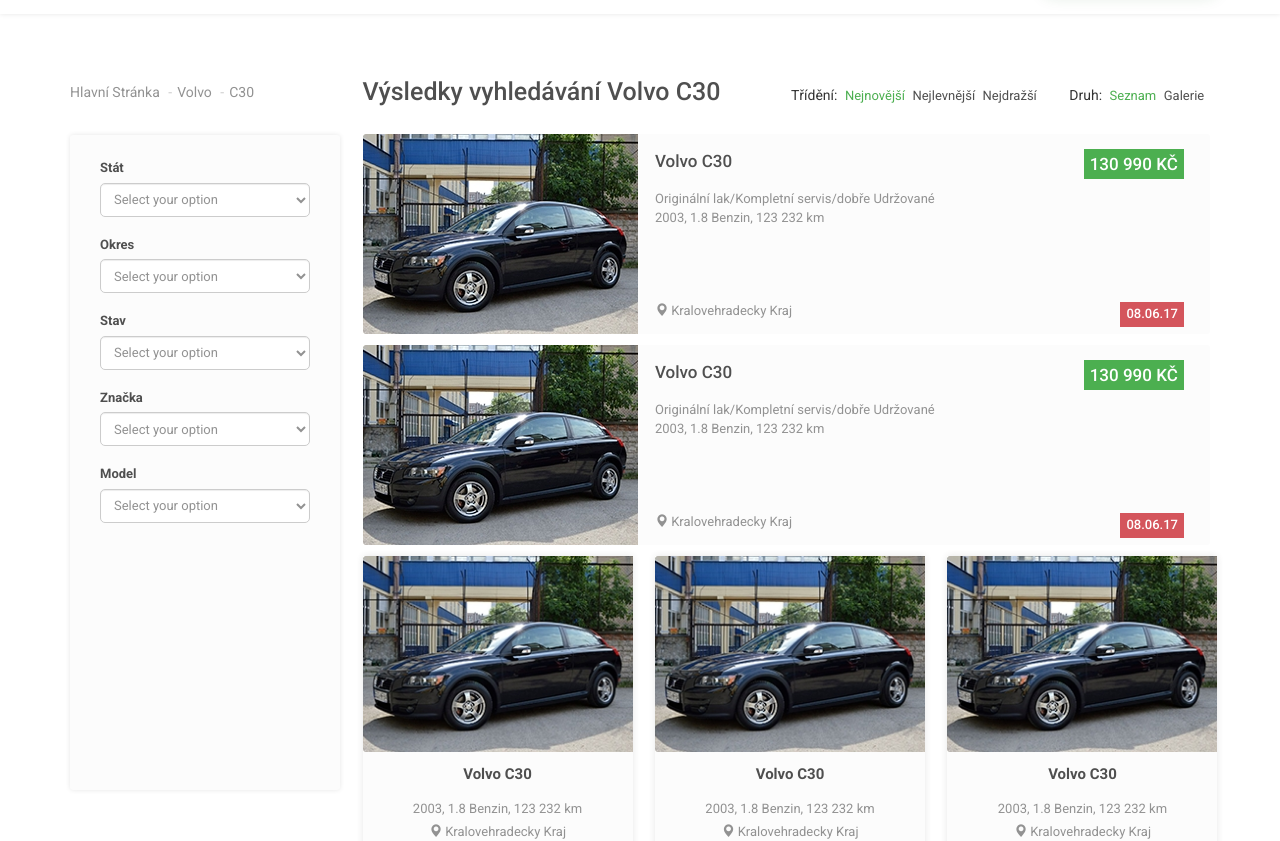
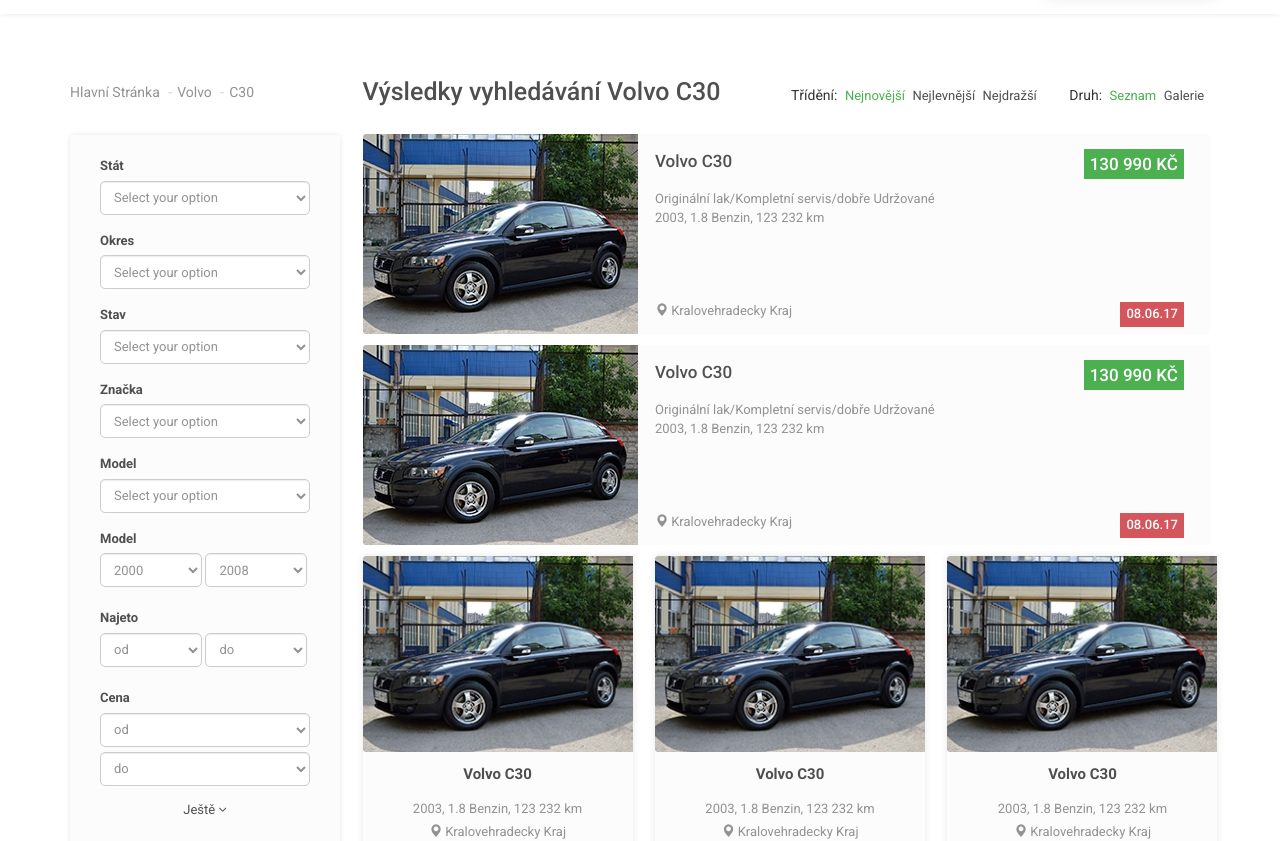
Before and after one commit to Rizayev/YiicarPSD, a website: page app/page2.html in a window 1280 px wide. Shown: the part 116-957 px from the top of the page. Drawn offline with nearby package versions, Linux system fonts and the light colour scheme; files whose address does not match are found by name.

Commit message:
page2 - sidebar done

```diff
--- a/app/page2.html
+++ b/app/page2.html
@@ -128,6 +128,64 @@
                                 <option>4</option>
                                 <option>5</option>
                             </select>
+                        </div>
+                        <div class="form-dropdown">
+                            <label for="form-state">Model</label>
+                            <select id="form-state" class="form-select__half form-control search-panel__box__state">
+                                <option value="" disabled selected>2000</option>
+                                <option data-content="<i class='glyphicon glyphicon-cutlery'></i>">-</option>
+                                <option>2</option>
+                                <option>3</option>
+                                <option>4</option>
+                                <option>5</option>
+                            </select>
+                            <select id="form-state" class="form-select__half form-control search-panel__box__state">
+                                <option value="" disabled selected>2008</option>
+                                <option data-content="<i class='glyphicon glyphicon-cutlery'></i>">-</option>
+                                <option>2</option>
+                                <option>3</option>
+                                <option>4</option>
+                                <option>5</option>
+                            </select>
+                        </div>
+                        <div class="form-dropdown">
+                            <label for="form-state">Najeto</label>
+                            <select id="form-state" class="form-select__half form-control search-panel__box__state">
+                                <option value="" disabled selected>od</option>
+                                <option data-content="<i class='glyphicon glyphicon-cutlery'></i>">-</option>
+                                <option>2</option>
+                                <option>3</option>
+                                <option>4</option>
+                                <option>5</option>
+                            </select>
+                            <select id="form-state" class="form-select__half form-control search-panel__box__state">
+                                <option value="" disabled selected>do</option>
+                                <option data-content="<i class='glyphicon glyphicon-cutlery'></i>">-</option>
+                                <option>2</option>
+                                <option>3</option>
+                                <option>4</option>
+                                <option>5</option>
+                            </select>
+                        </div>
+                        <div class="form-dropdown">
+                            <label for="form-state">Cena</label>
+                            <select id="form-state" class="form-control search-panel__box__state">
+                                <option value="" disabled selected>od</option>
+                                <option data-content="<i class='glyphicon glyphicon-cutlery'></i>">-</option>
+                                <option>2</option>
+                                <option>3</option>
+                                <option>4</option>
+                                <option>5</option>
+                            </select>
+                            <select id="form-state" class="form-control search-panel__box__state">
+                                <option value="" disabled selected>do</option>
+                                <option data-content="<i class='glyphicon glyphicon-cutlery'></i>">-</option>
+                                <option>2</option>
+                                <option>3</option>
+                                <option>4</option>
+                                <option>5</option>
+                            </select>
+                            <p class="search-panel__box__more">Ještě <i class="fa fa-angle-down" aria-hidden="true"></i></p>
                         </div>
                     </form>
                 </div>
--- a/app/sass/main.sass
+++ b/app/sass/main.sass
@@ -486,24 +486,34 @@
       color: #929292
 .search-sidebar
   width: 270px
-  height: 655px
+  min-height: 655px
   box-shadow: 0 0 5px rgba(0, 0, 0, 0.1)
   border-radius: 3px
   background-color: #fcfcfc
   padding-top: 22px
   padding-left: 30px
+  padding-bottom: 30px
   form
     .form-dropdown
       margin-bottom: 17px
+      .search-panel__box__more
+        text-align: center
+        padding-right: 30px
+        margin-top: 15px
       label
         color: #4f4f4f
         font-size: 13px
         font-weight: 700
+        display: block
       select
         width: 210px
         height: 34px
         border-radius: 5px
         color: #929292
+        margin-bottom: 5px
+      .form-select__half
+        display: inline-block
+        width: 102px
 
 
 .car-hor
```
Also changed, not shown: app/css/main.css.
